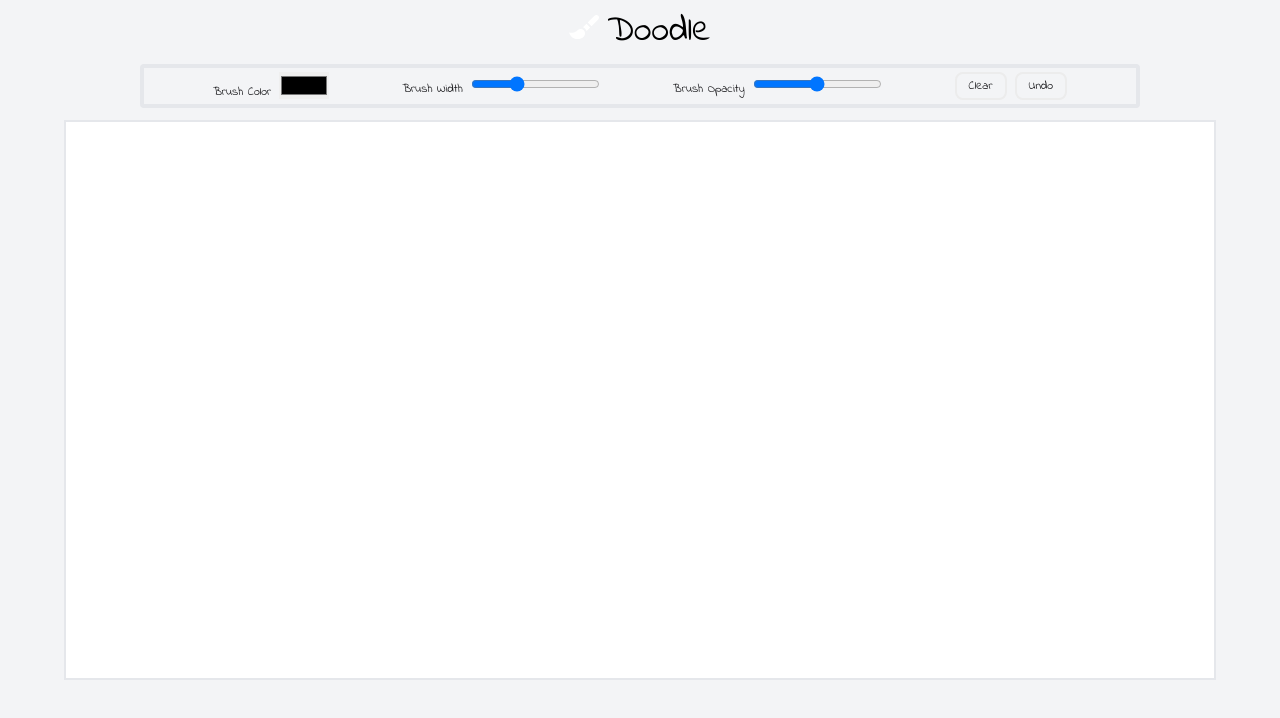
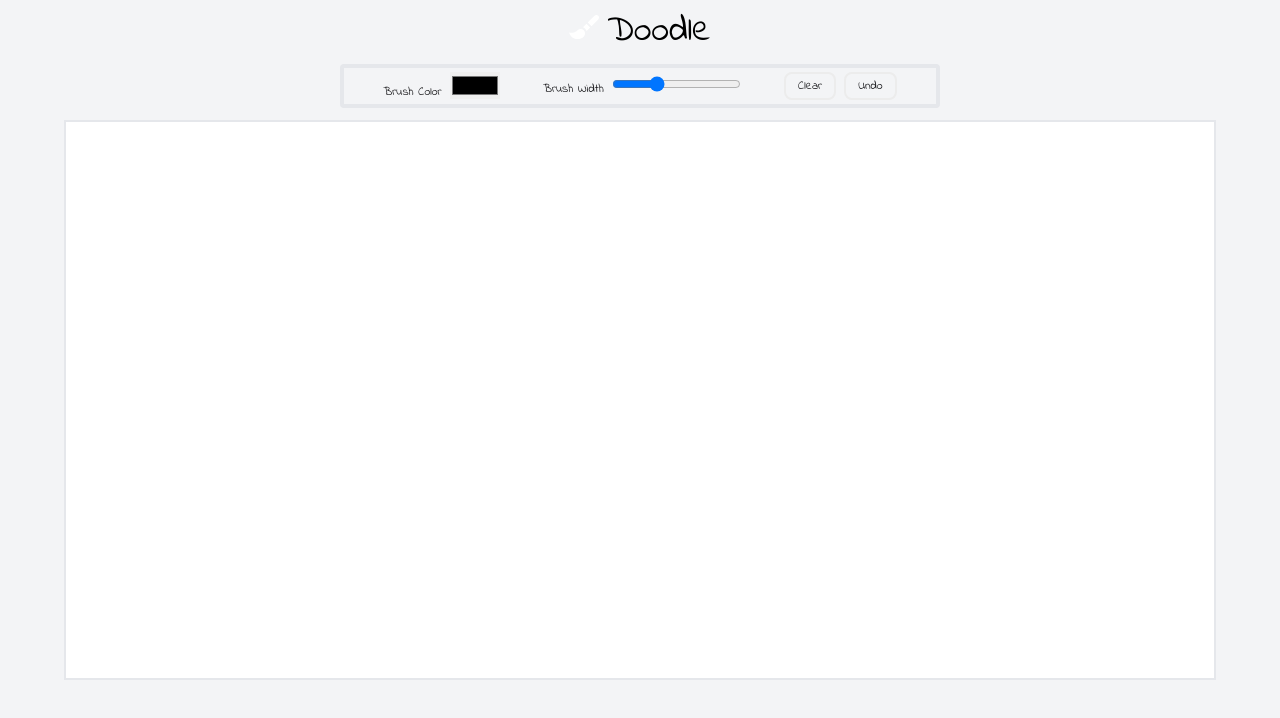
Before and after one commit to oliv-yu/doodle, a Next.js app: page /doodle/ in a window 1280 px wide. Shown: the top 718 px of the page. Built offline with nearby package versions, Linux system fonts and the light colour scheme.

Commit message:
Just go with width + color options

```diff
--- a/src/app/Doodle.js
+++ b/src/app/Doodle.js
@@ -12,7 +12,6 @@ function Draw() {
   const [isDrawing, setIsDrawing] = useState(false);
   const [lineWidth, setLineWidth] = useState(7);
   const [lineColor, setLineColor] = useState("#000000");
-  const [lineOpacity, setLineOpacity] = useState(0.5);
   const [history, setHistory] = useState([]);
 
   const prevPositionRef = useRef({});
@@ -20,15 +19,13 @@ function Draw() {
   const defineLine = useCallback(() => {
     const ctx = canvasRef.current.getContext("2d");
 
-    // Commenting these out as it creates little dots when drawing
-    // ctx.lineCap = "round";
-    // ctx.lineJoin = "round";
-    ctx.globalAlpha = lineOpacity;
+    ctx.lineCap = "round";
+    ctx.lineJoin = "round";
     ctx.strokeStyle = lineColor;
     ctx.lineWidth = lineWidth;
 
     ctxRef.current = ctx;
-  }, [lineColor, lineOpacity, lineWidth]);
+  }, [lineColor, lineWidth]);
 
   const sizeCanvas = () => {
     const drawAreaElement = document.querySelector(".draw-area");
@@ -189,7 +186,7 @@ function Draw() {
 
   useEffect(() => {
     defineLine();
-  }, [lineColor, lineOpacity, lineWidth]);
+  }, [lineColor, lineWidth]);
 
   return (
     <div
@@ -212,8 +209,6 @@ function Draw() {
         setLineColor={setLineColor}
         lineWidth={lineWidth}
         setLineWidth={setLineWidth}
-        lineOpacity={lineOpacity}
-        setLineOpacity={setLineOpacity}
         clearDrawing={clearDrawing}
         undo={undo}
       />
--- a/src/app/components/Menu.js
+++ b/src/app/components/Menu.js
@@ -4,10 +4,8 @@ import "../doodle.css";
 const Menu = ({
   clearDrawing,
   lineColor,
-  lineOpacity,
   lineWidth,
   setLineColor,
-  setLineOpacity,
   setLineWidth,
   undo,
 }) => {
@@ -39,20 +37,6 @@ const Menu = ({
         />
       </div>
 
-      <div className="p-1">
-        <label>Brush Opacity</label>
-        <input
-          className="ml-2"
-          type="range"
-          min="1"
-          max="100"
-          onChange={(e) => {
-            setLineOpacity(e.target.value / 100);
-          }}
-          value={lineOpacity * 100}
-        />
-      </div>
-
       <div className="flex p-1 justify-center items-center">
         <button
           aria-label="Clear Drawing"
--- a/src/app/doodle.css
+++ b/src/app/doodle.css
@@ -14,7 +14,7 @@
 }
 
 .menu {
-  max-width: 1000px;
+  max-width: 600px;
   width: 80%;
   flex-flow: row wrap;
 }
```
